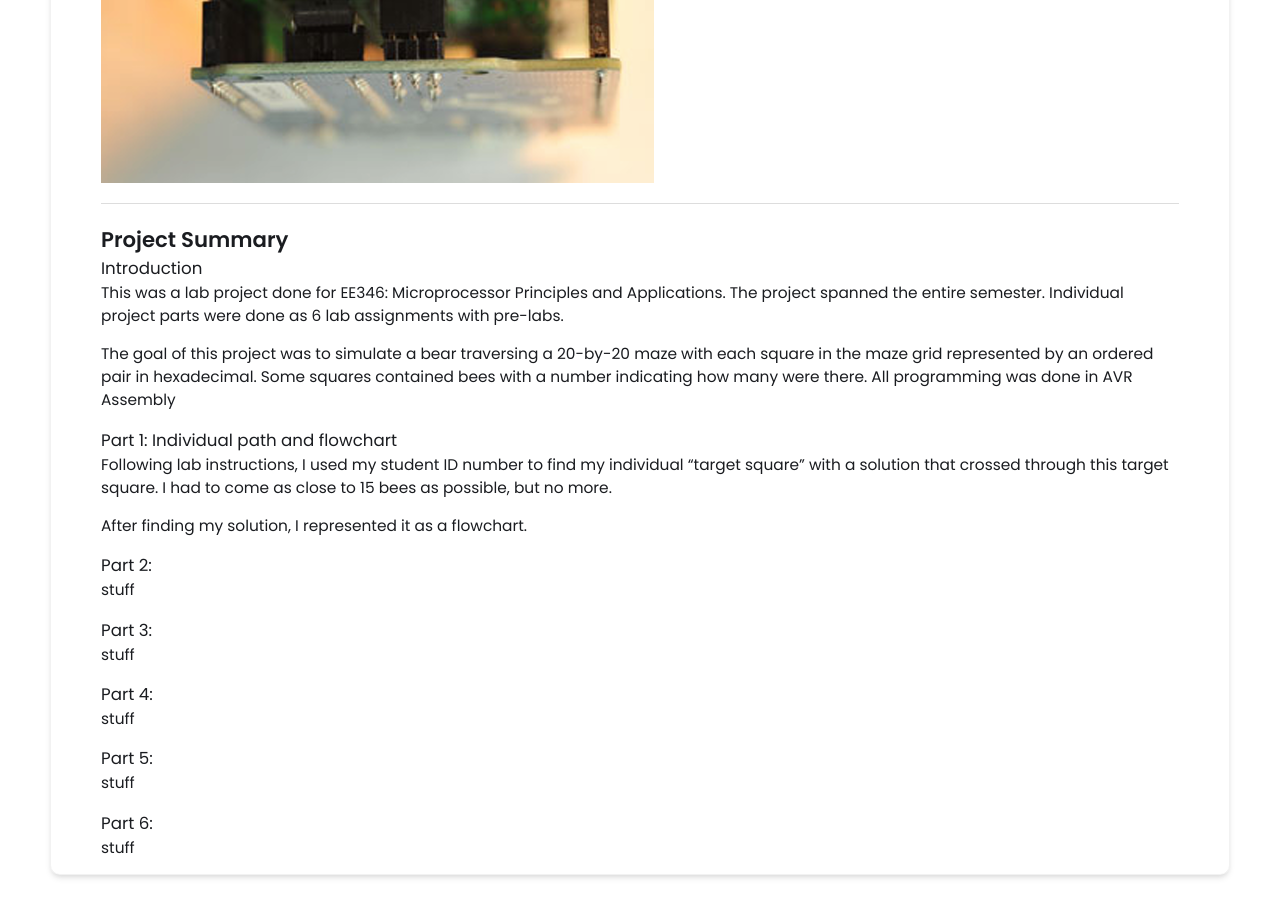
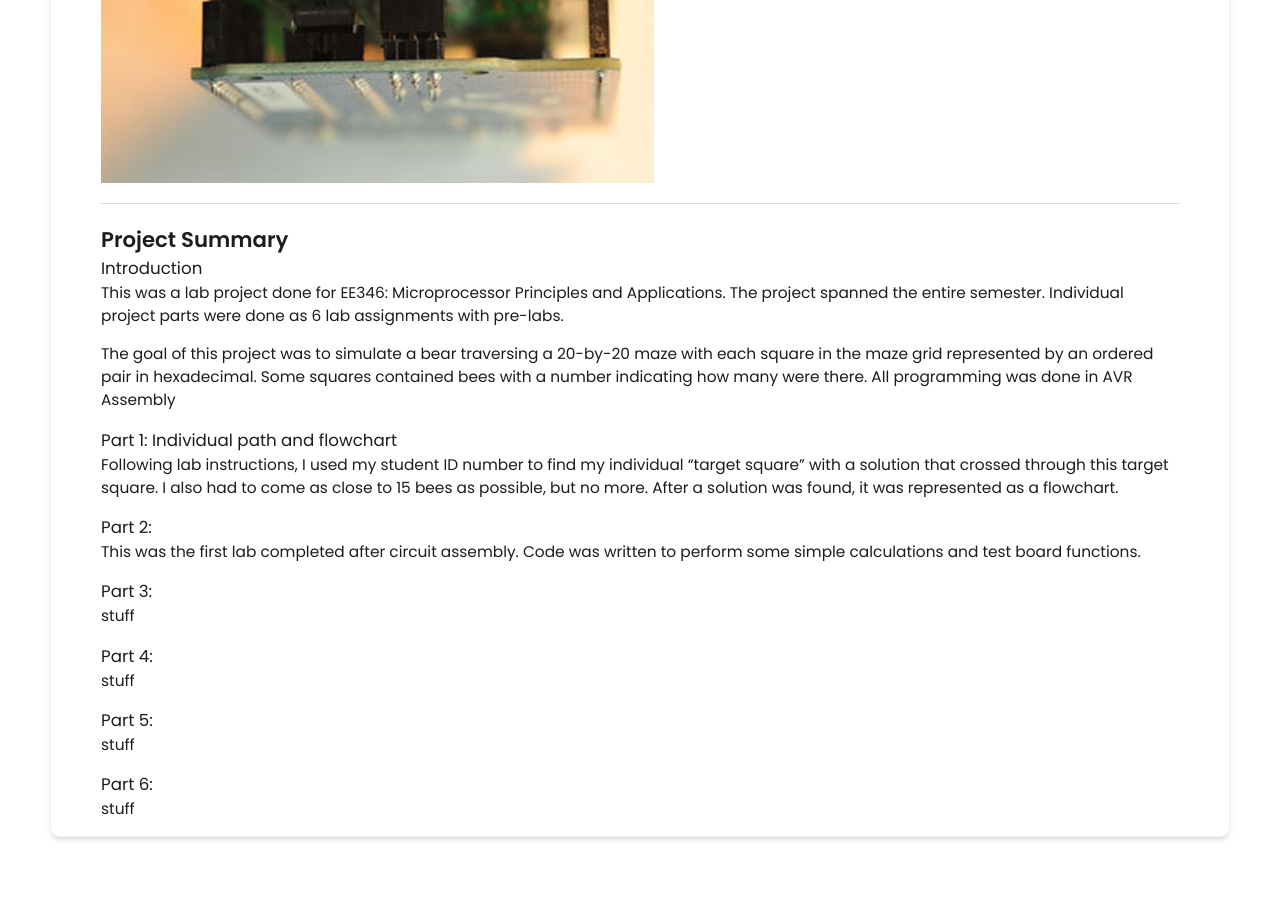
Before and after one commit to MattPieti/MattPieti.github.io, a Jekyll site: the page built from _projects/2maze/index.md, in a window 1280 px wide and 900 px high, scrolled down 1455 px. Built offline with Jekyll 4.4.1, drawn with Linux system fonts in a browser that asks for light colours; after the commit the page ends 2317 px from its top, so only the background shows below that; some of the changed text lies outside the part shown.

Commit message:
Update index.md

```diff
--- a/_projects/2maze/index.md
+++ b/_projects/2maze/index.md
@@ -38,16 +39,13 @@ The goal of this project was to simulate a bear traversing a 20-by-20 maze with
 ### Part 1: Individual path and flowchart
 
 
-Following lab instructions, I used my student ID number to find my individual "target square" with a solution that crossed through this target square. I had to come as close to 15 bees as possible, but no more.
-<br>
-
-After finding my solution, I represented it as a flowchart.
+Following lab instructions, I used my student ID number to find my individual "target square" with a solution that crossed through this target square. I also had to come as close to 15 bees as possible, but no more. After a solution was found, it was represented as a flowchart.
 
 
 ### Part 2:
 
 
-stuff
+This was the first lab completed after circuit assembly. Code was written to perform some simple calculations and test board functions.
 
 
 ### Part 3:
```
Also changed, not shown: other parts of _projects/2maze/index.md (+2 -1 lines).
